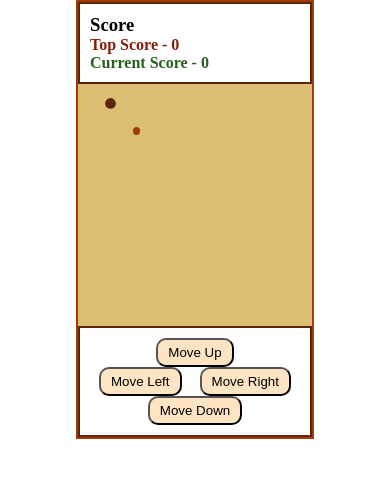
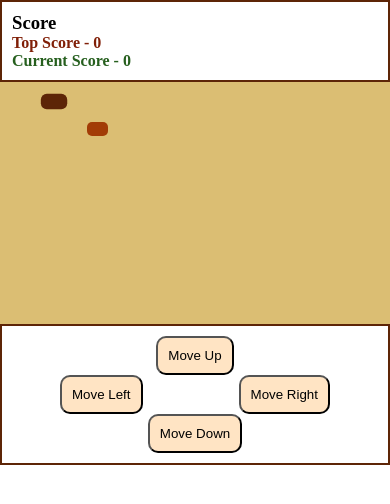
Before and after one commit to sjcoeanand/javascript-snakegame, a plain HTML site: page index.html in a window 390 px wide. Drawn offline with Linux system fonts and the light colour scheme.

Commit message:
mobile query added

```diff
--- a/css/style.css
+++ b/css/style.css
@@ -7,7 +7,6 @@
     left: 50%;
     transform: translateX(-50%);
     border: 2px solid #a23c06;
-
 }
 #board{
     background-color: #dbbe73;
@@ -54,3 +53,27 @@
     display: flex;
     justify-content: space-around;
 }
+
+@media (min-width: 324px) {
+    #board {
+        width: 100%;
+        grid-template-rows:    repeat(18, 1fr);
+    grid-template-columns: repeat(18, 1fr);
+     }
+     .head, .snake, .food{
+        border-radius: 5px;
+        border: 0;
+     }
+    .main-board {
+        /* position: absolute; */
+        left: 0;
+        width: 100%;
+        transform: none;
+        border: none
+    }
+    .controls button {
+        padding:10px;
+        background-color: bisque;
+        border-radius: 10px;
+    }
+  }
```
